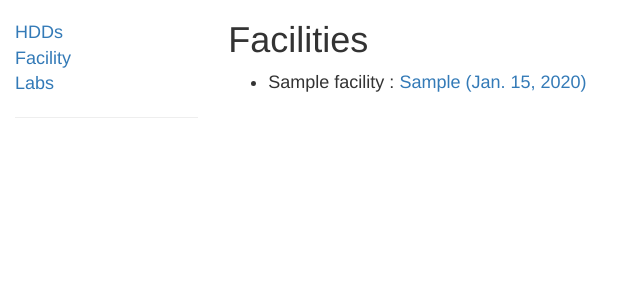
After one commit to tanpinquan/harddisk_tracker, a Django app: page /catalog/facility/ in a window 1280 px wide. The commit adds this page. Shown: the top 300 px of the page, without its empty margins (0-640 px from the left). Run offline with Django 3.2, Linux system fonts and the light colour scheme; tables that the repository leaves empty hold one stand-in row (values such as "Sample post"); some libraries are stand-ins or nearby versions.

Commit message:
First version

```diff
--- a/catalog/admin.py
+++ b/catalog/admin.py
@@ -1,6 +1,7 @@
 from django.contrib import admin
 
 # Register your models here.
-from .models import Hdd
+from .models import Hdd, Facility
 
 admin.site.register(Hdd)
+admin.site.register(Facility)
--- a/catalog/models.py
+++ b/catalog/models.py
@@ -38,3 +38,39 @@ class Hdd(models.Model):
 
     class Meta:
         ordering = ['name']
+
+
+class Facility(models.Model):
+    """
+    Model representing a book (but not a specific copy of a book).
+    """
+    name = models.CharField(max_length=200)
+    user = models.CharField(max_length=200)
+    date = models.DateField(null=True, blank=True)
+
+    # Foreign Key used because book can only have one author, but authors can have multiple books
+    # Author as a string rather than object because it hasn't been declared yet in the file.
+    # ManyToManyField used because genre can contain many books. Books can cover many genres.
+    # Genre class has already been defined so we can specify the object above.
+
+    def __str__(self):
+        """
+        String for representing the Model object.
+        """
+        return self.name
+
+
+    def get_absolute_url(self):
+        """
+        Returns the url to access a detail record for this book.
+        """
+        return reverse('facility-detail', args=[str(self.id)])
+
+    def get_update_url(self):
+        """
+        Returns the url to access a detail record for this book.
+        """
+        return reverse('facility_update', args=[str(self.id)])
+
+    class Meta:
+        ordering = ['name']
--- a/catalog/static/css/styles.css
+++ b/catalog/static/css/styles.css
@@ -11,3 +11,9 @@ ul {
     font-size: large;
 
 }
+
+table {
+
+    font-size: large;
+
+}
--- a/catalog/templates/base_generic.html
+++ b/catalog/templates/base_generic.html
@@ -23,8 +23,8 @@
       {% block sidebar %}
       <ul class="sidebar-nav">
           <li><a href="{% url 'index' %}">HDDs</a></li>
+          <li><a href="{% url 'facility'%}">Facility</a></li>
           <li><a href="">Labs</a></li>
-          <li><a href="">Facility</a></li>
       </ul>
       <hr>
 
--- /dev/null
+++ b/catalog/templates/catalog/facility_list.html
@@ -0,0 +1,19 @@
+{% extends "base_generic.html" %}
+
+{% block content %}
+    <h1>Facilities</h1>
+
+    {% if facility_list %}
+    <ul>
+
+      {% for facility in facility_list %}
+      <li>
+          {{facility.name }} : <a href="{{facility.get_update_url}}">{{facility.user}} ({{facility.date}})</a>
+      </li>
+      {% endfor %}
+
+    </ul>
+    {% else %}
+      <p>There are no facility in the library.</p>
+    {% endif %}
+{% endblock %}
--- a/catalog/urls.py
+++ b/catalog/urls.py
@@ -6,5 +6,8 @@ urlpatterns = [
     path('', views.HddListView.as_view(), name='index'),
     path('hdd/create/', views.HddCreate.as_view(), name='hdd_create'),
     path('hdd/<int:pk>/update/', views.HddUpdate.as_view(), name='hdd_update'),
+    path('facility/', views.FacilityListView.as_view(), name='facility'),
+    path('facility/<int:pk>/update/', views.FacilityUpdate.as_view(), name='facility_update'),
+
 
 ]
--- a/catalog/views.py
+++ b/catalog/views.py
@@ -6,6 +6,8 @@ from django.views import generic
 from django.views.generic.edit import CreateView, UpdateView, DeleteView
 from django.urls import reverse_lazy
 from .models import Hdd
+from .models import Facility
+
 import datetime
 
 def index(request):
@@ -43,3 +45,13 @@ class HddUpdate(UpdateView):
     fields = ['borrower','date']
     initial={'date':datetime.date.today()}
     success_url = reverse_lazy('index')
+
+
+class FacilityListView(generic.ListView):
+    model = Facility
+
+class FacilityUpdate(UpdateView):
+    model = Facility
+    fields = ['user','date']
+    initial={'date':datetime.date.today()}
+    success_url = reverse_lazy('facility')
```
Also changed, not shown: catalog/templates/catalog/facility_form.html (added, +13 -0 lines), catalog/migrations/0004_facility.py (added).
